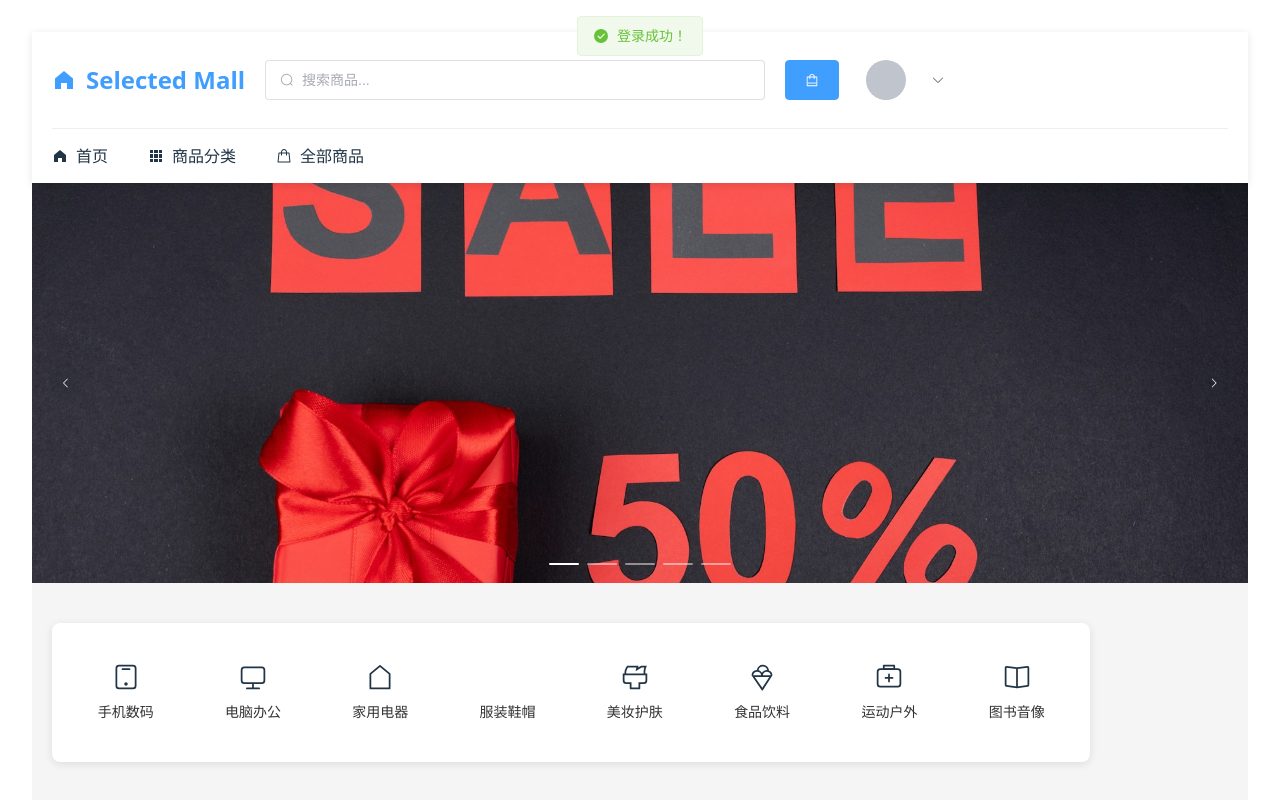
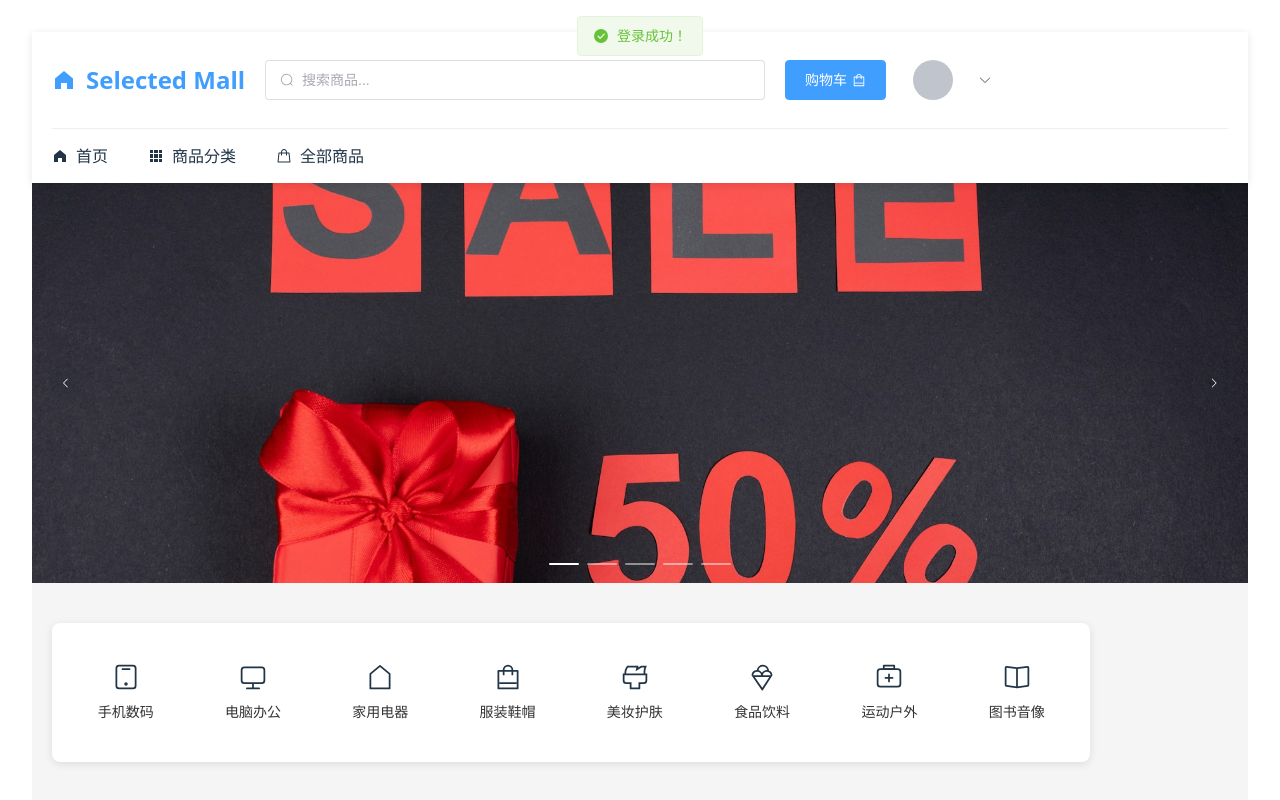
Before and after one commit to pikachuprogrammer01/selectedmall, a Vue app: page / in a window 1280 px wide. Both pictures are taken after a click on the button "登录". Shown: the top 800 px of the page. Built offline with nearby package versions, Linux system fonts and the light colour scheme; grey boxes are pictures that could not be loaded.

Commit message:
fix: 调整分类页面和分类菜单的布局，优化购物车按钮显示

```diff
--- a/src/components/CategoryMenu/CategoryMenu.vue
+++ b/src/components/CategoryMenu/CategoryMenu.vue
@@ -19,7 +19,7 @@
     },
     {
       name: "服装鞋帽",
-      icon: "T-shirt",
+      icon: "ShoppingBag",
     },
     {
       name: "美妆护肤",
--- a/src/components/Header/Header.vue
+++ b/src/components/Header/Header.vue
@@ -81,6 +81,7 @@
 
         <div class="header-actions">
           <el-button type="primary" size="large" @click="navigateTo('/cart')">
+            <span class="cart-text">购物车</span>
             <el-icon class="search-icon"><ShoppingBag /></el-icon>
             <span class="cart-count" v-if="cartCount > 0"
               >({{ cartCount }})</span
@@ -190,6 +191,10 @@
     gap: 15px;
   }
 
+  .cart-text {
+    margin-right: 5px;
+  }
+
   .cart-count {
     margin-left: 5px;
   }
```
